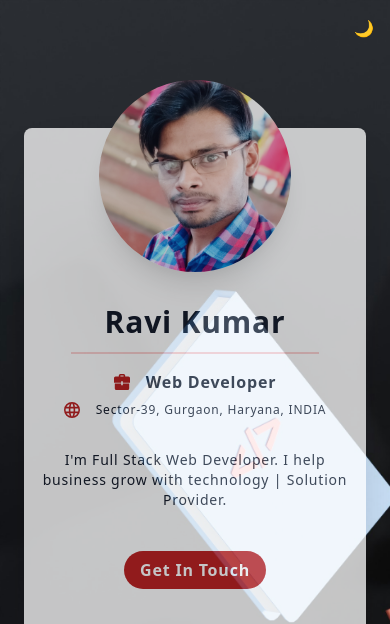
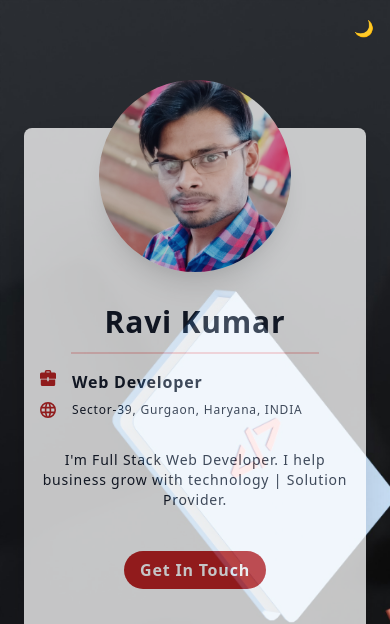
Before and after one commit to devsravi/devsravi.github.io, a plain HTML site: page index.html in a window 390 px wide. Shown: the top 624 px of the page. Drawn offline with nearby package versions, Linux system fonts and the light colour scheme; a script that the page names is missing.

Commit message:
fix mobile device text

```diff
--- a/index.html
+++ b/index.html
@@ -24,8 +24,8 @@
                     <div class="block lg:hidden rounded-full shadow-xl mx-auto -mt-16 h-48 w-48 bg-cover bg-center" style="background-image: url('images/ravi-kumar.jpeg')"></div>
                     <h1 class="text-3xl font-bold pt-8 lg:pt-0">Ravi Kumar</h1>
                     <div class="mx-auto lg:mx-0 w-4/5 pt-3 border-b-2 border-red-500 opacity-25"></div>
-                    <p class="pt-4 text-base font-bold flex items-center justify-center lg:justify-start"><svg class="h-4 fill-current text-red-700 pr-4" xmlns="http://www.w3.org/2000/svg" viewBox="0 0 20 20"><path d="M9 12H1v6a2 2 0 0 0 2 2h14a2 2 0 0 0 2-2v-6h-8v2H9v-2zm0-1H0V5c0-1.1.9-2 2-2h4V2a2 2 0 0 1 2-2h4a2 2 0 0 1 2 2v1h4a2 2 0 0 1 2 2v6h-9V9H9v2zm3-8V2H8v1h4z"/></svg> Web Developer</p>
-                    <p class="pt-2 text-xs lg:text-sm flex items-center justify-center lg:justify-start"><svg class="h-4 fill-current text-red-700 pr-4" xmlns="http://www.w3.org/2000/svg" viewBox="0 0 20 20"><path d="M10 20a10 10 0 1 1 0-20 10 10 0 0 1 0 20zm7.75-8a8.01 8.01 0 0 0 0-4h-3.82a28.81 28.81 0 0 1 0 4h3.82zm-.82 2h-3.22a14.44 14.44 0 0 1-.95 3.51A8.03 8.03 0 0 0 16.93 14zm-8.85-2h3.84a24.61 24.61 0 0 0 0-4H8.08a24.61 24.61 0 0 0 0 4zm.25 2c.41 2.4 1.13 4 1.67 4s1.26-1.6 1.67-4H8.33zm-6.08-2h3.82a28.81 28.81 0 0 1 0-4H2.25a8.01 8.01 0 0 0 0 4zm.82 2a8.03 8.03 0 0 0 4.17 3.51c-.42-.96-.74-2.16-.95-3.51H3.07zm13.86-8a8.03 8.03 0 0 0-4.17-3.51c.42.96.74 2.16.95 3.51h3.22zm-8.6 0h3.34c-.41-2.4-1.13-4-1.67-4S8.74 3.6 8.33 6zM3.07 6h3.22c.2-1.35.53-2.55.95-3.51A8.03 8.03 0 0 0 3.07 6z"/></svg> Sector-39, Gurgaon, Haryana, INDIA</p>
+                    <p class="pt-4 text-base font-bold flex items-left justify-left lg:justify-start"><svg class="h-4 fill-current text-red-700 pr-4" xmlns="http://www.w3.org/2000/svg" viewBox="0 0 20 20"><path d="M9 12H1v6a2 2 0 0 0 2 2h14a2 2 0 0 0 2-2v-6h-8v2H9v-2zm0-1H0V5c0-1.1.9-2 2-2h4V2a2 2 0 0 1 2-2h4a2 2 0 0 1 2 2v1h4a2 2 0 0 1 2 2v6h-9V9H9v2zm3-8V2H8v1h4z"/></svg> Web Developer</p>
+                    <p class="pt-2 text-xs lg:text-sm flex items-left justify-left lg:justify-start"><svg class="h-4 fill-current text-red-700 pr-4" xmlns="http://www.w3.org/2000/svg" viewBox="0 0 20 20"><path d="M10 20a10 10 0 1 1 0-20 10 10 0 0 1 0 20zm7.75-8a8.01 8.01 0 0 0 0-4h-3.82a28.81 28.81 0 0 1 0 4h3.82zm-.82 2h-3.22a14.44 14.44 0 0 1-.95 3.51A8.03 8.03 0 0 0 16.93 14zm-8.85-2h3.84a24.61 24.61 0 0 0 0-4H8.08a24.61 24.61 0 0 0 0 4zm.25 2c.41 2.4 1.13 4 1.67 4s1.26-1.6 1.67-4H8.33zm-6.08-2h3.82a28.81 28.81 0 0 1 0-4H2.25a8.01 8.01 0 0 0 0 4zm.82 2a8.03 8.03 0 0 0 4.17 3.51c-.42-.96-.74-2.16-.95-3.51H3.07zm13.86-8a8.03 8.03 0 0 0-4.17-3.51c.42.96.74 2.16.95 3.51h3.22zm-8.6 0h3.34c-.41-2.4-1.13-4-1.67-4S8.74 3.6 8.33 6zM3.07 6h3.22c.2-1.35.53-2.55.95-3.51A8.03 8.03 0 0 0 3.07 6z"/></svg> Sector-39, Gurgaon, Haryana, INDIA</p>
                     <p class="pt-8 text-sm">I'm Full Stack Web Developer. I help business grow with technology | Solution Provider.</p>
 
                     <div class="pt-12 pb-8">
```
